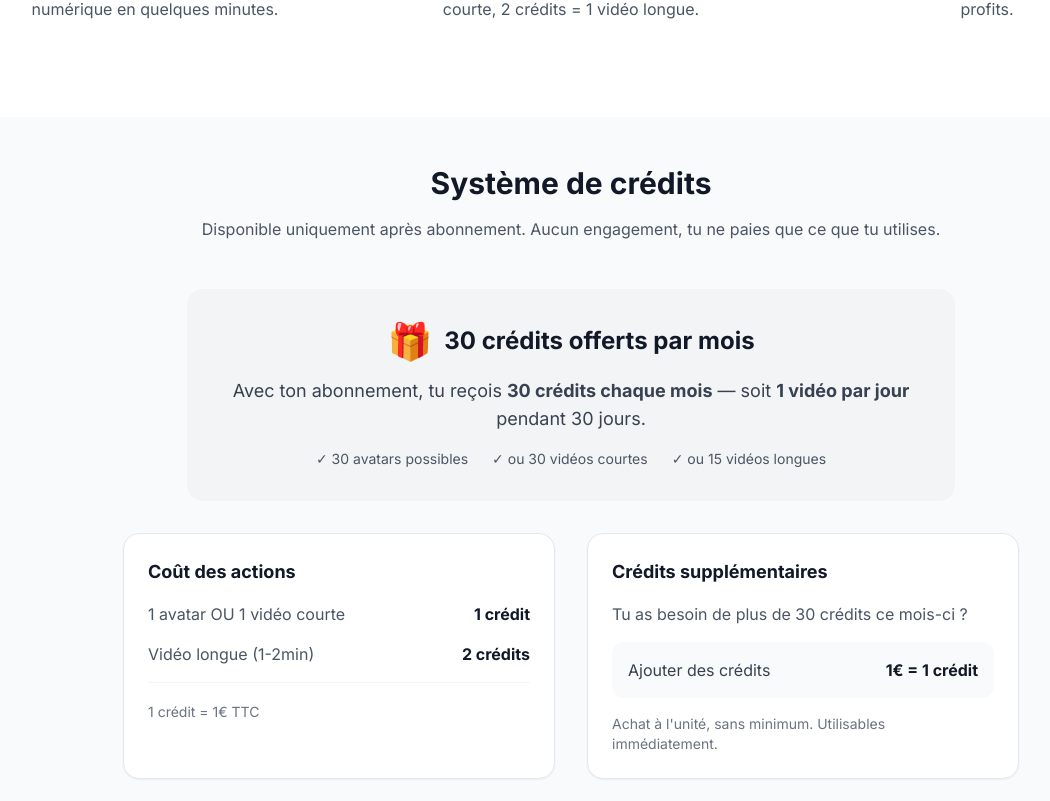
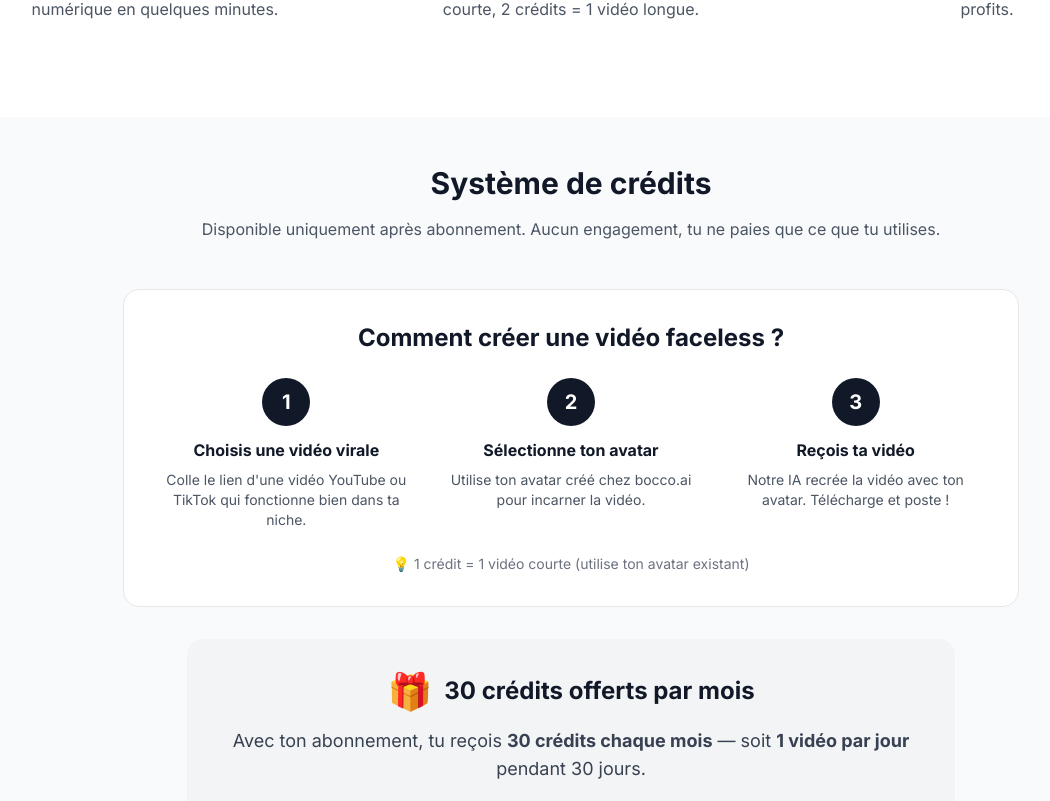
Before and after one commit to albbocco/bocco-ai, a Next.js app: page / in a window 1280 px wide. Shown: the part 1303-2104 px from the top of the page, without its empty margins (69-1119 px from the left). Built offline with nearby package versions, Linux system fonts and the light colour scheme.

Commit message:
Ajout section simplifiee: comment creer une video faceless

```diff
--- a/src/app/page.tsx
+++ b/src/app/page.tsx
@@ -127,6 +127,35 @@ export default function Home() {
             <div className="text-center mb-12">
               <h3 className="text-3xl font-bold mb-4 text-gray-900">Système de crédits</h3>
               <p className="text-gray-600">Disponible uniquement après abonnement. Aucun engagement, tu ne paies que ce que tu utilises.</p>
+            </div>
+
+            {/* Comment créer une vidéo */}
+            <div className="bg-white rounded-2xl p-8 max-w-4xl mx-auto mb-8 border border-gray-200">
+              <h4 className="text-2xl font-bold mb-6 text-gray-900 text-center">Comment créer une vidéo faceless ?</h4>
+
+              <div className="grid grid-cols-1 md:grid-cols-3 gap-6">
+                <div className="text-center">
+                  <div className="w-12 h-12 rounded-full bg-gray-900 text-white flex items-center justify-center text-xl font-bold mx-auto mb-3">1</div>
+                  <h5 className="font-bold mb-2">Choisis une vidéo virale</h5>
+                  <p className="text-sm text-gray-600">Colle le lien d&apos;une vidéo YouTube ou TikTok qui fonctionne bien dans ta niche.</p>
+                </div>
+
+                <div className="text-center">
+                  <div className="w-12 h-12 rounded-full bg-gray-900 text-white flex items-center justify-center text-xl font-bold mx-auto mb-3">2</div>
+                  <h5 className="font-bold mb-2">Sélectionne ton avatar</h5>
+                  <p className="text-sm text-gray-600">Utilise ton avatar créé chez bocco.ai pour incarner la vidéo.</p>
+                </div>
+
+                <div className="text-center">
+                  <div className="w-12 h-12 rounded-full bg-gray-900 text-white flex items-center justify-center text-xl font-bold mx-auto mb-3">3</div>
+                  <h5 className="font-bold mb-2">Reçois ta vidéo</h5>
+                  <p className="text-sm text-gray-600">Notre IA recrée la vidéo avec ton avatar. Télécharge et poste !</p>
+                </div>
+              </div>
+
+              <div className="mt-6 text-center">
+                <p className="text-gray-500 text-sm">💡 1 crédit = 1 vidéo courte (utilise ton avatar existant)</p>
+              </div>
             </div>
 
             <div className="bg-gray-100 rounded-2xl p-8 max-w-3xl mx-auto mb-8">
```
